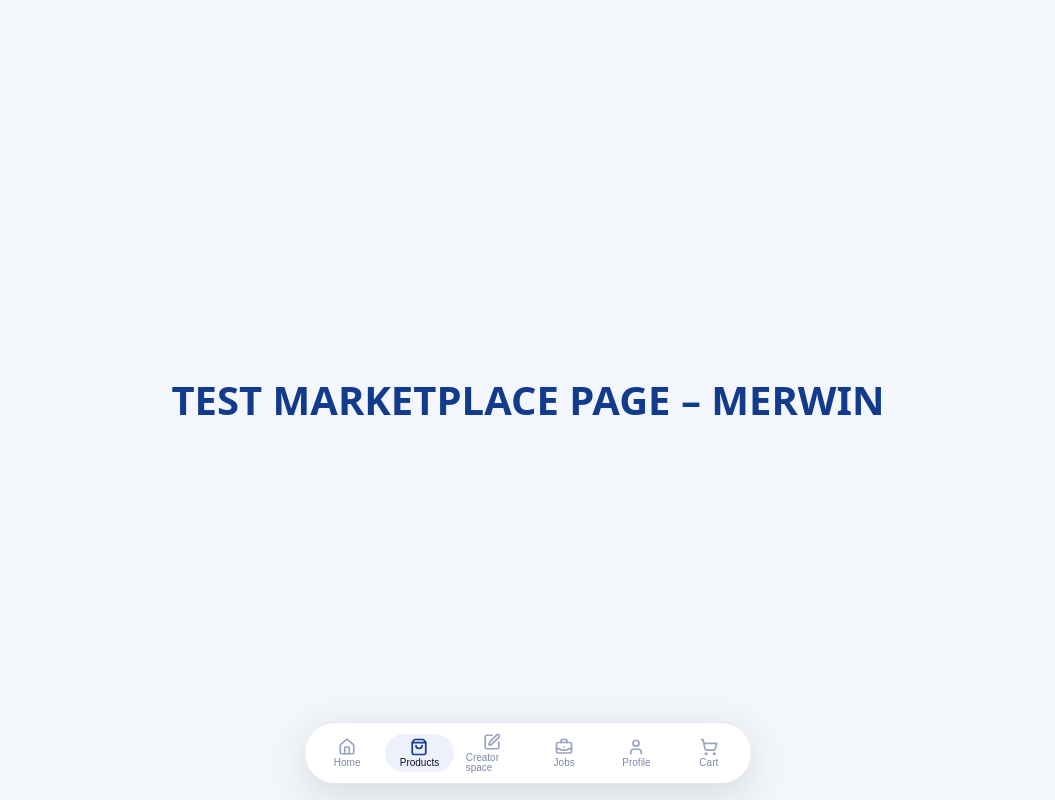
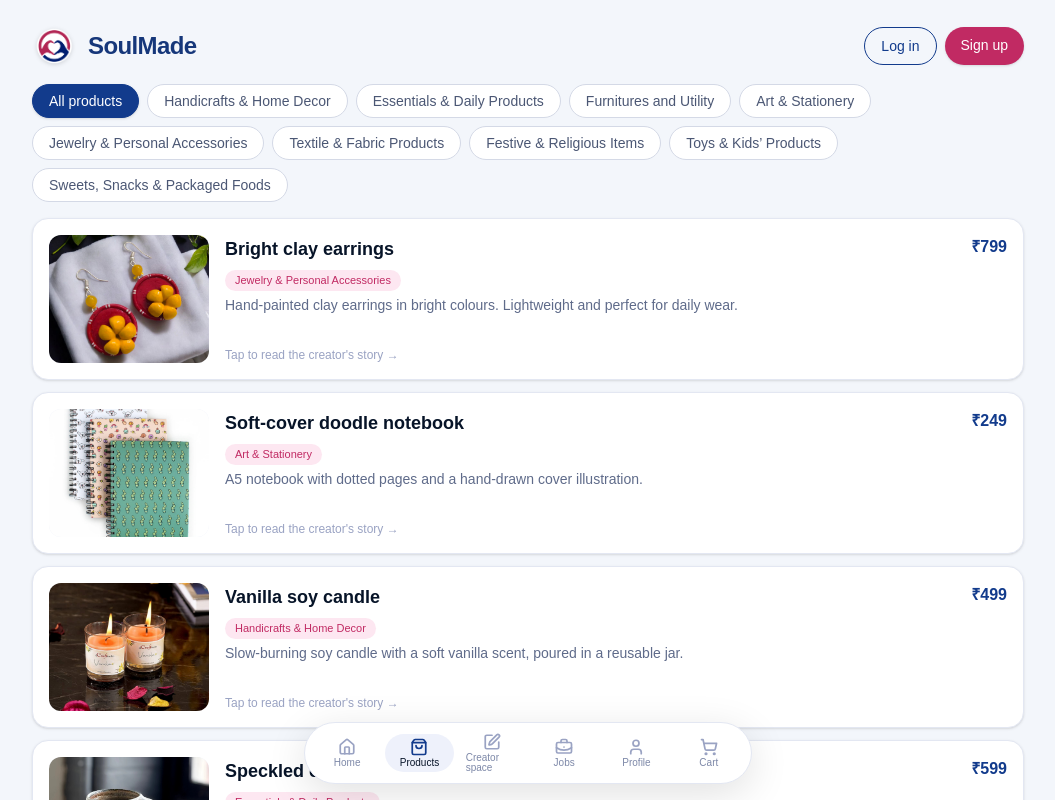
Before and after one commit to merru1234/soulmade, a Next.js app: page /marketplace in a window 1280 px wide. Shown: the top 800 px of the page, without its empty margins (112-1167 px from the left). Built offline with nearby package versions, Linux system fonts and the light colour scheme.

Commit message:
Show dummy products on marketplace

```diff
--- a/app/marketplace/page.tsx
+++ b/app/marketplace/page.tsx
@@ -1,28 +1,216 @@
 "use client";
 
-import React from "react";
+import Image from "next/image";
+import Link from "next/link";
+import { useState } from "react";
+
+type Product = {
+  id: number;
+  name: string;
+  price: number;
+  description: string | null;
+  seller_contact: string | null;
+  category: string | null;
+  image_url: string | null;
+};
+
+// ✅ Dummy products using files in /public/dummy-products
+const DUMMY_PRODUCTS: Product[] = [
+  {
+    id: 1,
+    name: "Bright clay earrings",
+    price: 799,
+    description:
+      "Hand-painted clay earrings in bright colours. Lightweight and perfect for daily wear.",
+    seller_contact: "https://wa.me/919999000001",
+    category: "Jewelry & Personal Accessories",
+    image_url: "/dummy-products/clay1.jpg",
+  },
+  {
+    id: 2,
+    name: "Soft-cover doodle notebook",
+    price: 249,
+    description:
+      "A5 notebook with dotted pages and a hand-drawn cover illustration.",
+    seller_contact: "https://wa.me/919999000002",
+    category: "Art & Stationery",
+    image_url: "/dummy-products/notebook.jpg",
+  },
+  {
+    id: 3,
+    name: "Vanilla soy candle",
+    price: 499,
+    description:
+      "Slow-burning soy candle with a soft vanilla scent, poured in a reusable jar.",
+    seller_contact: "https://wa.me/919999000003",
+    category: "Handicrafts & Home Decor",
+    image_url: "/dummy-products/candle.jpg",
+  },
+  {
+    id: 4,
+    name: "Speckled ceramic mug",
+    price: 599,
+    description:
+      "Wheel-thrown ceramic mug with speckled glaze and a comfy handle.",
+    seller_contact: "https://wa.me/919999000004",
+    category: "Essentials & Daily Products",
+    image_url: "/dummy-products/mug.jpg",
+  },
+  {
+    id: 5,
+    name: "Mini embroidered pouch",
+    price: 349,
+    description:
+      "Zip pouch with colourful hand embroidery. Great for coins, keys, or earbuds.",
+    seller_contact: "https://wa.me/919999000005",
+    category: "Textile & Fabric Products",
+    image_url: "/dummy-products/pouch.jpg",
+  },
+];
+
+const CATEGORIES = [
+  "All products",
+  "Handicrafts & Home Decor",
+  "Essentials & Daily Products",
+  "Furnitures and Utility",
+  "Art & Stationery",
+  "Jewelry & Personal Accessories",
+  "Textile & Fabric Products",
+  "Festive & Religious Items",
+  "Toys & Kids’ Products",
+  "Sweets, Snacks & Packaged Foods",
+];
 
 export default function MarketplacePage() {
+  // Only used for visual highlight of chips; list always shows ALL products
+  const [selectedCategory, setSelectedCategory] =
+    useState<string>("All products");
+
+  const products = DUMMY_PRODUCTS;
+
+  const visibleProducts =
+    selectedCategory === "All products"
+      ? products
+      : products.filter(
+          (p) =>
+            p.category &&
+            p.category.toLowerCase() === selectedCategory.toLowerCase()
+        );
+
   return (
-    <div
-      style={{
-        minHeight: "100vh",
-        background: "#f3f6fb",
-        display: "flex",
-        alignItems: "center",
-        justifyContent: "center",
-        fontFamily: "system-ui, -apple-system, BlinkMacSystemFont, sans-serif",
-      }}
-    >
-      <h1
-        style={{
-          fontSize: "40px",
-          fontWeight: 700,
-          color: "#123b8c",
-        }}
-      >
-        TEST MARKETPLACE PAGE – MERWIN
-      </h1>
+    <div className="min-h-screen bg-[#f3f6fb] text-[#071428]">
+      {/* HEADER */}
+      <header className="max-w-5xl mx-auto px-4 pt-6 pb-4 flex items-center justify-between gap-4">
+        <div className="flex items-center gap-3">
+          <div className="relative h-11 w-11">
+            <Image
+              src="/SoulMade.png"
+              alt="SoulMade logo"
+              fill
+              className="object-contain drop-shadow-sm"
+            />
+          </div>
+          <Link href="/" className="flex flex-col">
+            <h1 className="text-2xl font-semibold tracking-tight text-[#16377A]">
+              SoulMade
+            </h1>
+          </Link>
+        </div>
+
+        <div className="flex gap-2">
+          <Link
+            href="/auth/login"
+            className="px-4 py-2 rounded-full border border-[#123b8c] text-sm font-medium text-[#123b8c] hover:bg-[#123b8c] hover:text-white transition-colors"
+          >
+            Log in
+          </Link>
+          <Link
+            href="/auth/signup"
+            className="px-4 py-2 rounded-full bg-[#c12a63] text-white text-sm font-medium shadow-sm hover:bg-[#a91f54] transition-colors"
+          >
+            Sign up
+          </Link>
+        </div>
+      </header>
+
+      {/* CATEGORY CHIPS */}
+      <section className="max-w-5xl mx-auto px-4 pb-4 flex flex-wrap gap-2">
+        {CATEGORIES.map((cat) => {
+          const isActive = selectedCategory === cat;
+          return (
+            <button
+              key={cat}
+              onClick={() => setSelectedCategory(cat)}
+              className={
+                "px-4 py-1.5 rounded-full text-xs md:text-sm border transition-colors " +
+                (isActive
+                  ? "bg-[#123b8c] text-white border-[#123b8c] shadow-sm"
+                  : "bg-white text-[#4b5774] border-[#d4d9e6] hover:border-[#123b8c]/50")
+              }
+            >
+              {cat}
+            </button>
+          );
+        })}
+      </section>
+
+      {/* PRODUCT LIST */}
+      <main className="max-w-5xl mx-auto px-4 pb-10 space-y-3">
+        {visibleProducts.length === 0 && (
+          <p className="text-sm text-[#7d88a8]">
+            No products in this category yet. Check back soon!
+          </p>
+        )}
+
+        {visibleProducts.map((product) => (
+          <Link
+            key={product.id}
+            href={`/product/${product.id}`}
+            className="block"
+          >
+            <article className="bg-white rounded-2xl shadow-sm border border-[#e3e7f2] hover:shadow-md hover:border-[#c12a63]/30 transition flex flex-col md:flex-row gap-4 p-4">
+              {product.image_url && (
+                <div className="relative w-full md:w-40 h-40 md:h-32 rounded-xl overflow-hidden bg-[#eef1fb]">
+                  <Image
+                    src={product.image_url}
+                    alt={product.name}
+                    fill
+                    className="object-cover"
+                    sizes="(min-width: 768px) 160px, 100vw"
+                  />
+                </div>
+              )}
+
+              <div className="flex-1 flex flex-col justify-between">
+                <div>
+                  <div className="flex items-start justify-between gap-3 mb-1">
+                    <h2 className="text-base md:text-lg font-semibold text-[#071428]">
+                      {product.name}
+                    </h2>
+                    <span className="text-sm md:text-base font-semibold text-[#123b8c]">
+                      ₹{product.price}
+                    </span>
+                  </div>
+
+                  {product.category && (
+                    <span className="inline-flex items-center px-2.5 py-0.5 rounded-full bg-[#fde7f1] text-[11px] font-medium text-[#c12a63] mb-1">
+                      {product.category}
+                    </span>
+                  )}
+
+                  <p className="text-sm text-[#5f6b8a] line-clamp-2">
+                    {product.description}
+                  </p>
+                </div>
+
+                <p className="mt-2 text-xs text-[#9aa3c3]">
+                  Tap to read the creator&apos;s story →
+                </p>
+              </div>
+            </article>
+          </Link>
+        ))}
+      </main>
     </div>
   );
 }
```
